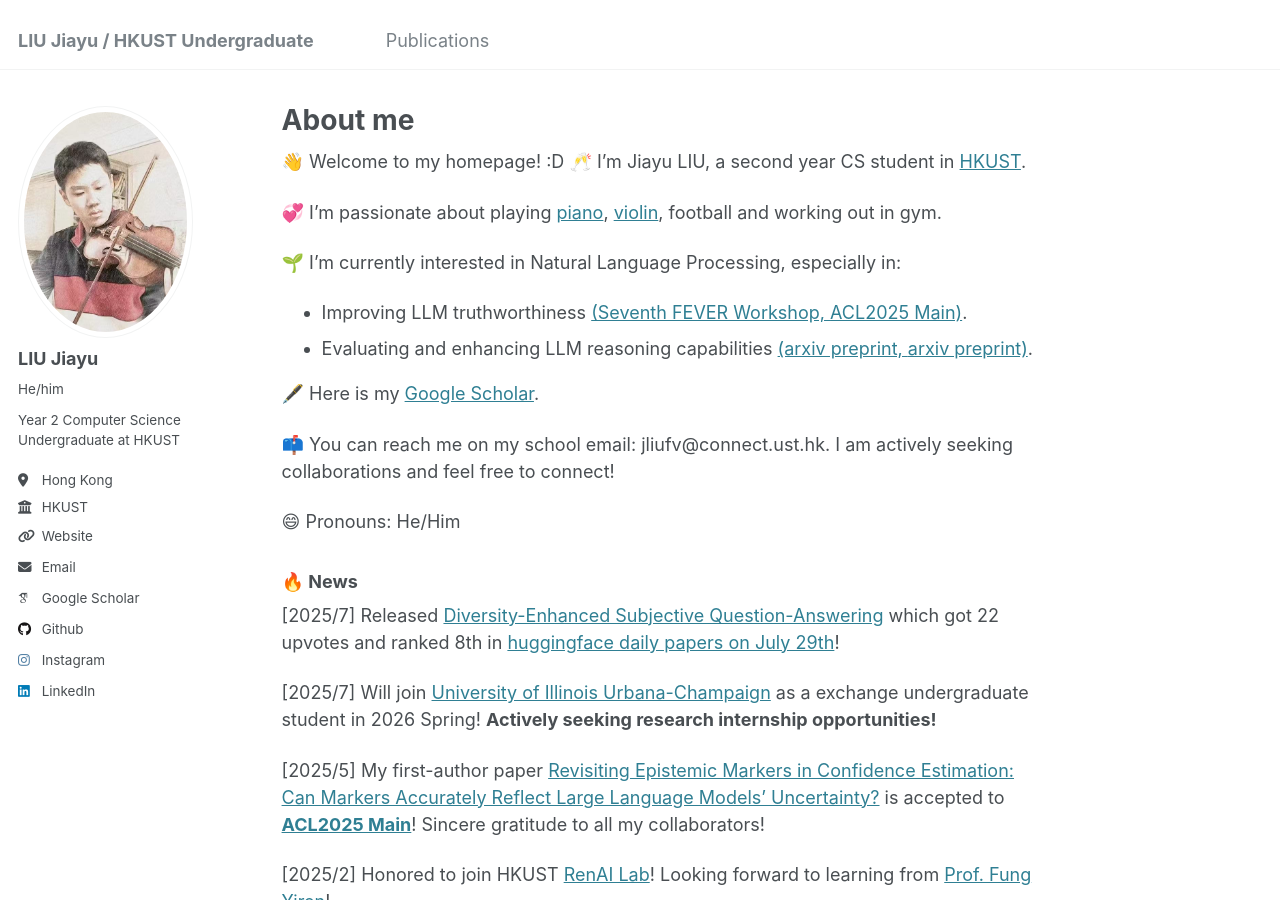
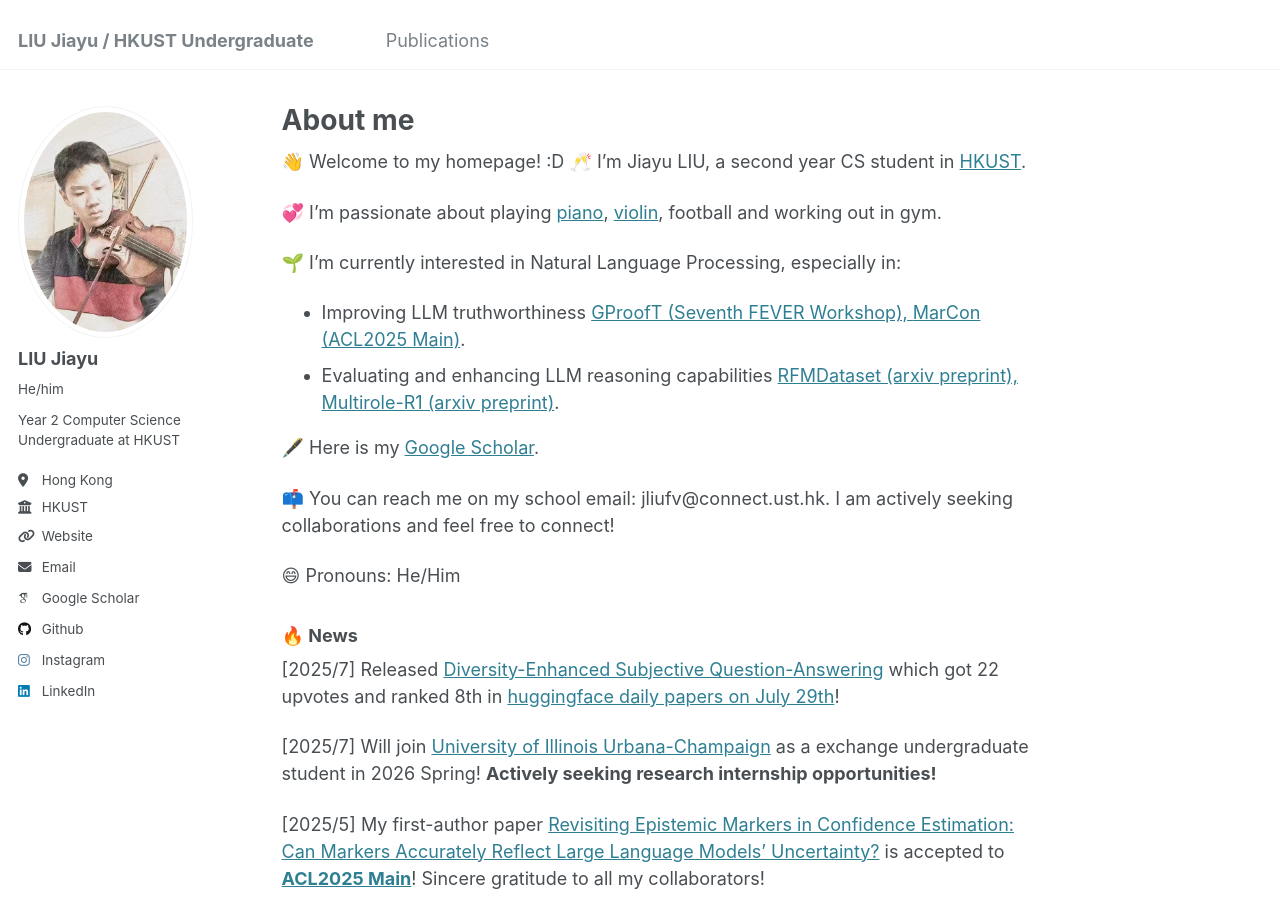
Before and after one commit to JiayuJeff/JiayuJeff.github.io, a Jekyll site: the page built from _pages/about.md, in a window 1280 px wide and 900 px high. Built offline with Jekyll 4.4.1, drawn with Linux system fonts in a browser that asks for light colours; some web fonts are replaced.

Commit message:
Update about.md

```diff
--- a/_pages/about.md
+++ b/_pages/about.md
@@ -16,8 +16,8 @@ redirect_from:
 
 
 🌱 I’m currently interested in Natural Language Processing, especially in:
-- Improving LLM truthworthiness [(Seventh FEVER Workshop, ](https://aclanthology.org/2024.fever-1.14.pdf)[ACL2025 Main)](https://aclanthology.org/2025.acl-short.18.pdf).
-- Evaluating and enhancing LLM reasoning capabilities [(arxiv preprint, ](https://arxiv.org/abs/2506.17114)[arxiv preprint)](https://www.arxiv.org/abs/2507.20187).
+- Improving LLM truthworthiness [GProofT (Seventh FEVER Workshop), ](https://aclanthology.org/2024.fever-1.14.pdf)[MarCon (ACL2025 Main)](https://aclanthology.org/2025.acl-short.18.pdf).
+- Evaluating and enhancing LLM reasoning capabilities [RFMDataset (arxiv preprint), ](https://arxiv.org/abs/2506.17114)[Multirole-R1 (arxiv preprint)](https://www.arxiv.org/abs/2507.20187).
 
 
 🖋️ Here is my [Google Scholar](https://scholar.google.com/citations?user=PIQxhfMAAAAJ&hl=en).
```
